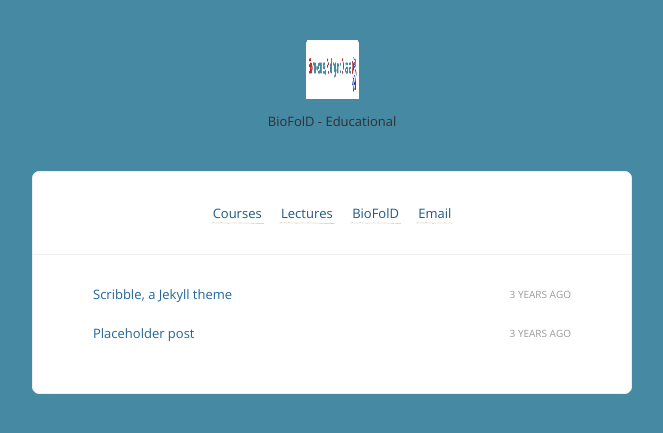
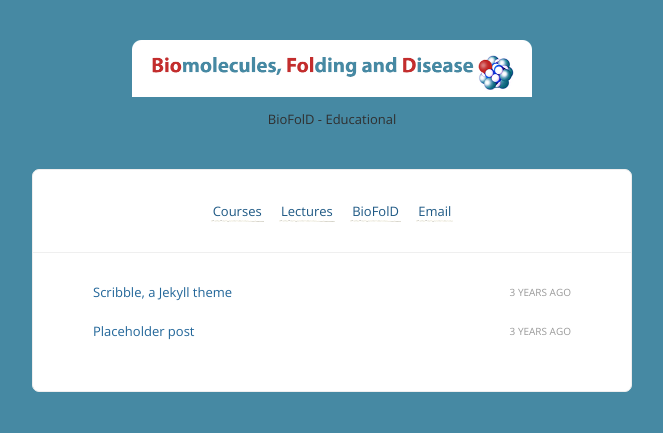
Before and after one commit to biofold-edu/biofold-edu.github.io, a Jekyll site: the page built from index.html, in a window 1280 px wide. Shown: the top 433 px of the page, without its empty margins (308-971 px from the left). Built offline with Jekyll 4.4.1, drawn with Linux system fonts in a browser that asks for light colours; Markdown is read by kramdown in place of the engine named in the settings; comment, search, counter and statistics services are not loaded.

Commit message:
First Commit

```diff
--- a/_includes/header.html
+++ b/_includes/header.html
@@ -1,4 +1,4 @@
 <header>
-<a id="go-back-home" href="/"><img src="/images/strubio.png" alt="BioFolD - Educational" width="53" height="59"></a>
+<a id="go-back-home" href="/"><img src="/images/strubio.png" alt="BioFolD - Educational" width="400" ></a>
 <p>{{ site.title }}</p>
 </header>
```
